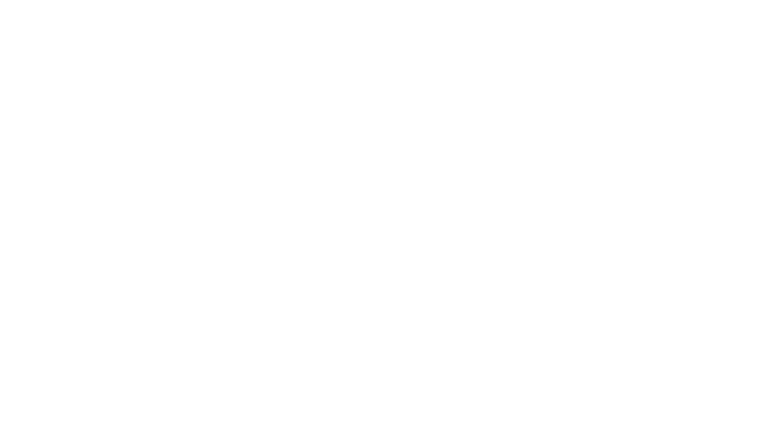
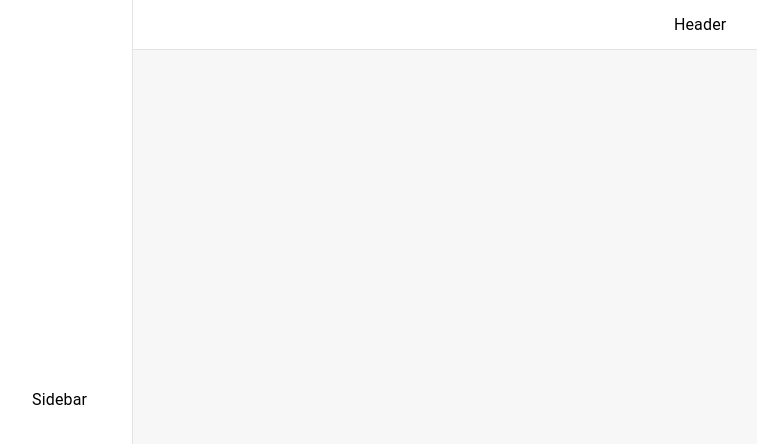
Before and after one commit to Harish-Reddy-Kakalambudu/Testify, a React (Vite) app: page /layout in a window 1280 px wide. Before the commit this address had no page. Shown: the top 444 px of the page, without its empty margins (13-770 px from the left). Built offline with nearby package versions, Linux system fonts and the light colour scheme.

Commit message:
Added the layout structure sidebar and the header

```diff
--- /dev/null
+++ b/src/components/layout/Layout.jsx
@@ -0,0 +1,16 @@
+import { useState } from "react";
+import { Box } from "@mui/material";
+import {styles} from "./styles.js"
+import Header from "./header/Header";
+import Sidebar from "./sidebar/Siderbar.jsx";
+
+const Layout = ()=>{
+    return(
+        <Box className={styles.main}>
+            <Sidebar/>
+            <Header/>
+        </Box>
+    )
+}
+
+export default Layout;
--- /dev/null
+++ b/src/components/layout/header/Header.jsx
@@ -0,0 +1,14 @@
+import { useState } from "react";
+import { Box,Typography } from "@mui/material";
+import {styles} from "./styles.js"
+
+
+const Header = ()=>{
+    return(
+        <Box className={styles.header}>
+            <Typography>Header</Typography>
+        </Box>
+    )
+}
+
+export default Header;
--- /dev/null
+++ b/src/components/layout/header/styles.js
@@ -0,0 +1,3 @@
+export const styles = {
+    header:"w-full h-[50px] bg-white  border-b border-grey-light flex justify-center items-center "
+}
--- /dev/null
+++ b/src/components/layout/sidebar/Siderbar.jsx
@@ -0,0 +1,13 @@
+import { useState } from "react";
+import { Box,Typography } from "@mui/material";
+import { styles } from "./styles";
+
+const Sidebar = ()=>{
+    return(
+        <Box className={styles.sidebar}>
+            <Typography>Sidebar</Typography>
+        </Box>
+    )
+}
+
+export default Sidebar;
--- /dev/null
+++ b/src/components/layout/sidebar/styles.js
@@ -0,0 +1,3 @@
+export const styles = {
+    sidebar:"w-[165px] h-full flex items-center justify-center bg-white border-r border-grey-light"
+}
--- /dev/null
+++ b/src/components/layout/styles.js
@@ -0,0 +1,3 @@
+export const styles = {
+    main:"w-screen h-screen bg-grey-main flex "
+}
--- a/src/pages/signin/SignIn.jsx
+++ b/src/pages/signin/SignIn.jsx
@@ -78,7 +78,7 @@
               Don't have an account?{" "}
               <Link
                 component={RouterLink}
-                to="/signup"
+                to="/sign-up"
                 underline="none"
                 className={styles.signupLink}
               >
--- a/src/routes/PageNames.jsx
+++ b/src/routes/PageNames.jsx
@@ -1,4 +1,6 @@
 const basePath = "tesify"
 export const PageNames = {
-    HOME:`${basePath}/home`
+    HOME:`${basePath}/home`,
+    SIGNIN:`${basePath}/sign-in`,
+    SIGNUP:`${basePath}/sign-up`,
 }
--- a/src/routes/routes/Routes.jsx
+++ b/src/routes/routes/Routes.jsx
@@ -2,12 +2,14 @@
 import { PageNames } from "../PageNames";
 import SignIn from "../../pages/signin/SignIn";
 import SignUp from "../../pages/signup/SignUp";
+import Layout from "../../components/layout/Layout";
 
 const AppRoutes = ()=>{
     return(
         <Routes>
             <Route path="/" element={<SignIn/>}/>
-            <Route path="/signup" element={<SignUp/>}/>
+            <Route path="/sign-up" element={<SignUp/>}/>
+            <Route path="/layout" element={<Layout/>}/>
         </Routes>
     )
 }
```
